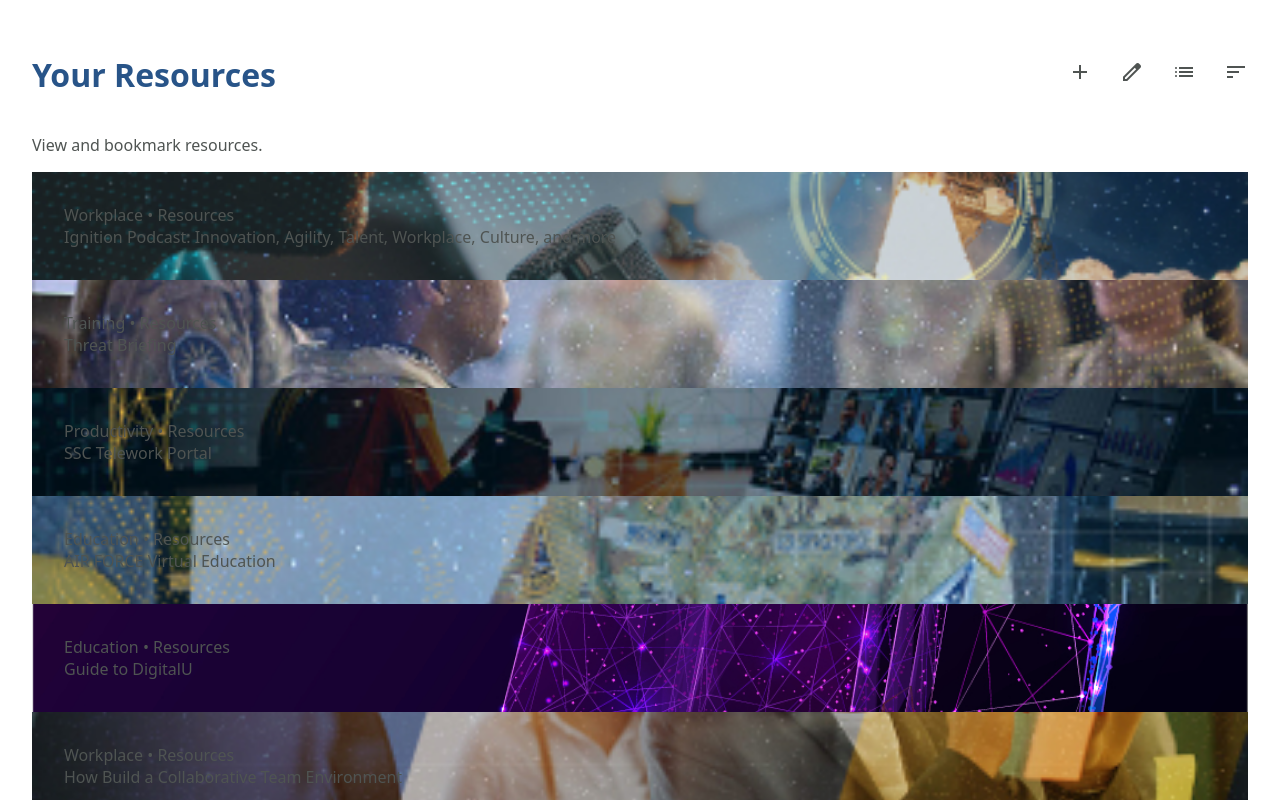
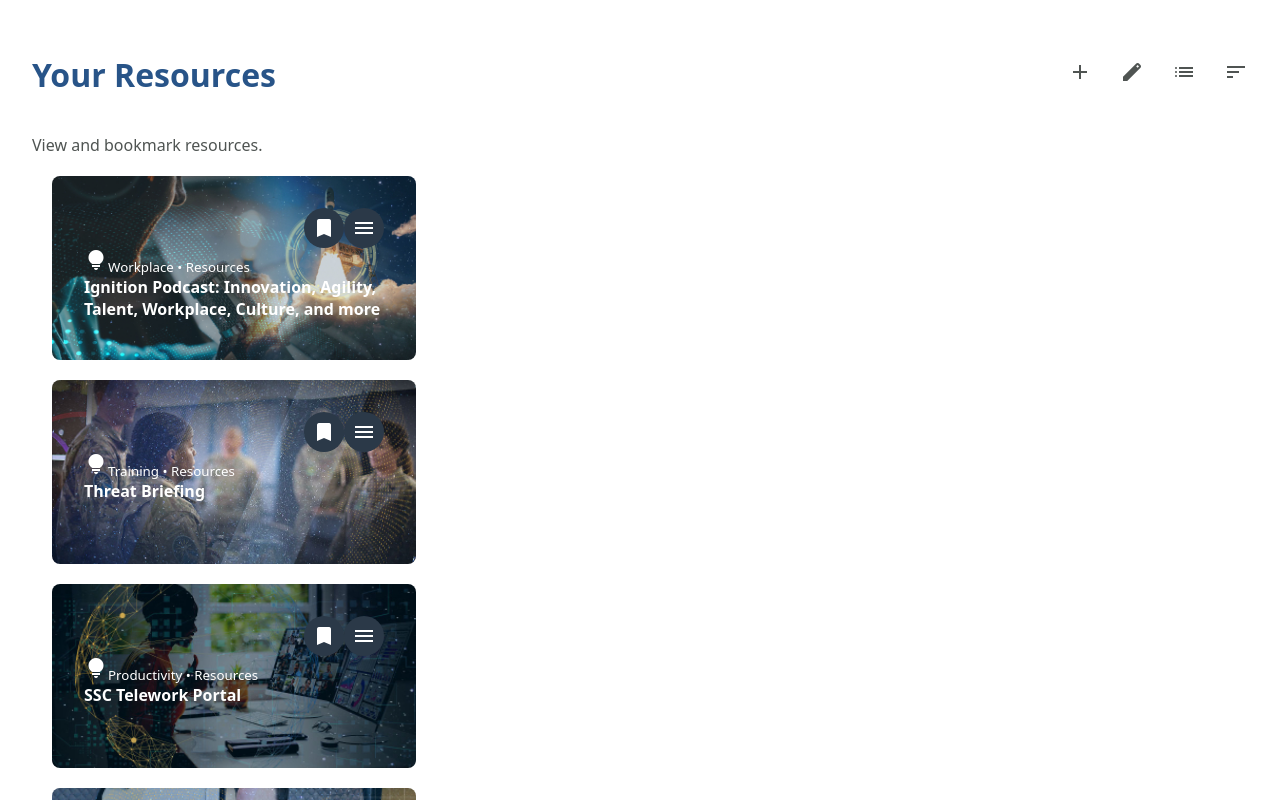
Before and after one commit to gigann/vue3-dev-challenge, a Vue app: page / in a window 1280 px wide. Shown: the top 800 px of the page. Built offline with nearby package versions, Linux system fonts and the light colour scheme.

Commit message:
resource card buttons

```diff
--- a/src/components/Card.vue
+++ b/src/components/Card.vue
@@ -9,16 +9,23 @@ const props = defineProps({
   img: String,
 });
 
-const imageURL = computed(() => `url(${new URL(`../assets/images/${props.img}.jpg`, import.meta.url).href})`);
-
-
-
+const imageURL = computed(
+  () =>
+    `url(${new URL(`../assets/images/${props.img}.jpg`, import.meta.url).href})`
+);
 </script>
 
 <template>
-  <div
-  class="card" :style="{backgroundImage: imageURL }">
-    <div class="category">{{ category }} • Resources</div>
-    <div class="title">{{ title }}</div>
+  <div class="card" :style="{ backgroundImage: imageURL }">
+    <div class="card-buttons">
+      <button class="bookmark-button"><span class="material-symbols-outlined">bookmark</span></button>
+      <button class="menu-button"><span class="material-symbols-outlined">menu</span></button>
+    </div>
+
+    <div class="card-category">
+      <span class="material-symbols-outlined">lightbulb</span>{{ category }} •
+      Resources
+    </div>
+    <div class="card-title">{{ title }}</div>
   </div>
 </template>
--- a/src/style.css
+++ b/src/style.css
@@ -1,3 +1,8 @@
+.material-symbols-outlined {
+  font-variation-settings:
+    'FILL' 1
+}
+
 :root {
   font-family: system-ui, Avenir, Helvetica, Arial, sans-serif;
   /* line-height: 1.5; */
@@ -65,7 +70,7 @@ button:focus-visible {
 }
 
 #app {
-  max-width: 1280px;
+  /* max-width: 1280px; */
   margin: 0 auto;
   padding: 2rem;
   /* text-align: center; */
@@ -111,7 +116,7 @@ circle button color: #2B3948
 .card-container {
   display: flex;
   flex-direction: row;
-
+  flex-wrap: wrap;
 }
 
 .card {
@@ -120,7 +125,45 @@ circle button color: #2B3948
 
   background-size: cover;
   background-position: center;
+
+  border-radius: 8px;
+  margin: 20px;
+
+  width: 300px;
+  height: 120px;
+
+  color: #ffffff;
 }
 .card:hover {
   transform: scale(1.01);
 }
+
+.card-title {
+  font-size: medium;
+  font-weight: 600;
+}
+.card-category {
+  font-size: smaller;
+}
+
+.card-buttons {
+  display: flex;
+  justify-content: right;
+}
+
+.bookmark-button, .menu-button {
+  width: 40px;
+  height: 40px;
+  text-align: center;
+  border-radius: 100%;
+  border: 1px solid transparent;
+  color: #ffffff;
+  background-color: #2B3948;
+  font-size: 0px;
+
+}
+
+
+.bookmark-button:checked {
+  color: #7ACAAC;
+}
```
Also changed, not shown: src/components/HelloWorld.vue (+6 -5 lines).
